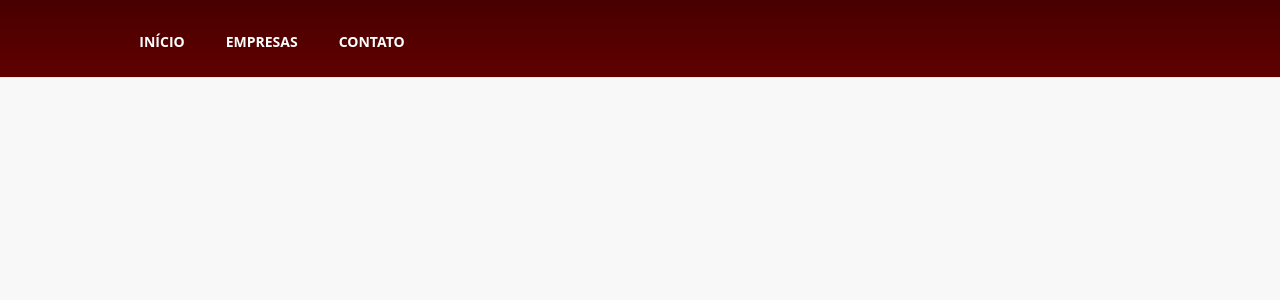
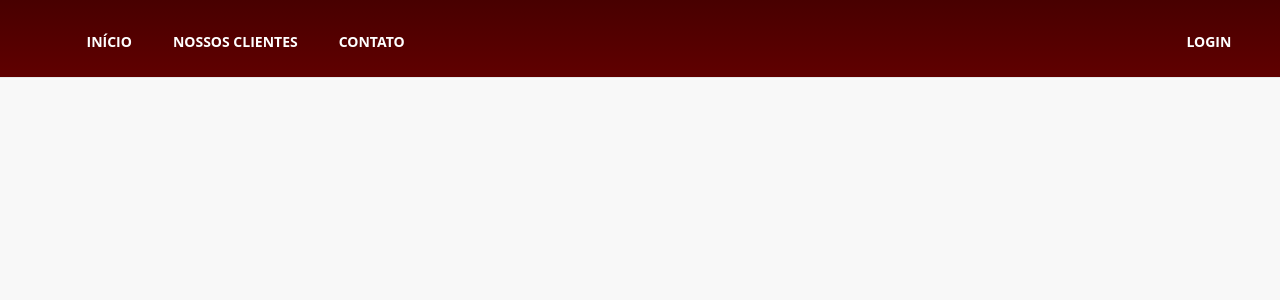
Before and after one commit to Leeaandrob/disk-delivery, a Django app: page / in a window 1280 px wide. Shown: the top 300 px of the page. Run offline with Django 3.2, Linux system fonts and the light colour scheme; some libraries are stand-ins or nearby versions.

Commit message:
tela inicial do site e home do sistema

```diff
--- a/diskdelivery/core/templates/home.html
+++ b/diskdelivery/core/templates/home.html
@@ -1,33 +1,7 @@
-<html>
-<head>
-	<meta http-equiv="content-type" content="text/html; charset=UTF-8">
-	<meta charset="utf-8">
-	<link href="{{STATIC_URL}}css/bootstrap.css" rel="stylesheet">
-	<link href="{{STATIC_URL}}css/style.css" rel="stylesheet">
-	<link href="{{STATIC_URL}}css/topo.css" rel="stylesheet">
-</head>
+{% extends 'base.html' %}
+{%block content%}
 
-<body class="front scroll-spy">
-	<header class="header fixed clearfix">
-		<div class="col-md-4">
-			<nav class="navbar navbar-default" role="navigation">
-				<div class="collapse navbar-collapse  scrollspy smooth-scroll" id="navbar-collapse-1">
-					<ul class="nav navbar-nav navbar-right">
-						<li class="active">
-							<a href="#home" class="link-menu">INÍCIO</a>
-						</li>
-						<li>
-							<a href="#sobre" class="link-menu">EMPRESAS</a>
-						</li>
-						<li>
-							<a href="#contato" class="link-menu" data-toggle="dropdown">CONTATO</a>
-						</li>
-					</ul>
-				</div>
-			</nav>
-		</div>
-	</header>
-	<footer id="footer">
-	</footer>
-</body>
-</html>
+oi
+
+
+{%endblock%}
--- /dev/null
+++ b/diskdelivery/core/templates/inicio_site.html
@@ -0,0 +1,46 @@
+<html>
+<head>
+	<meta http-equiv="content-type" content="text/html; charset=UTF-8">
+	<meta charset="utf-8">
+	<link href="{{STATIC_URL}}css/bootstrap.css" rel="stylesheet">
+	<link href="{{STATIC_URL}}css/style.css" rel="stylesheet">
+	<link href="{{STATIC_URL}}css/topo.css" rel="stylesheet">
+</head>
+
+<body class="front scroll-spy">
+	<header class="header fixed clearfix">
+		<div class="col-md-4">
+			<nav class="navbar navbar-default" role="navigation">
+				<div class="collapse navbar-collapse  scrollspy smooth-scroll" id="navbar-collapse-1">
+					<ul class="nav navbar-nav navbar-right">
+						<li class="active">
+							<a href="#home" class="link-menu">INÍCIO</a>
+						</li>
+						<li>
+							<a href="#sobre" class="link-menu">NOSSOS CLIENTES</a>
+						</li>
+						<li>
+							<a href="#contato" class="link-menu" data-toggle="dropdown">CONTATO</a>
+						</li>
+					</ul>
+				</div>
+			</nav>
+		</div>
+
+
+		<div class="col-md-1 login">
+			<nav class="navbar navbar-default" role="navigation">
+				<ul class="nav navbar-nav navbar-right">
+					<li class="active">
+						<a href="/login/" class="link-menu">login</a>
+					</li>
+				</ul>
+			</nav>
+		</div>
+
+
+	</header>
+	<footer id="footer">
+	</footer>
+</body>
+</html>
--- a/diskdelivery/core/views.py
+++ b/diskdelivery/core/views.py
@@ -14,8 +14,15 @@ from django.contrib.auth.decorators import user_passes_test,login_required
 from django.contrib.auth.models import Group,User
 
 
+def inicio_site(request):
+	'''
+		@inicio_site: View para renderizar a página inicial do site
+	'''
+	return render(request,"inicio_site.html")
+
+@login_required
 def home(request):
 	'''
-		@home: View para renderizar a página inicial do site
+		@home: View para acesso da interface adminsitrativa
 	'''
 	return render(request,"home.html")
--- a/diskdelivery/settings.py
+++ b/diskdelivery/settings.py
@@ -108,4 +108,4 @@ TEMPLATE_LOADERS = (
 
 LOGIN_URL = "/login/"
 LOGOUT_URL = "/logout"
-LOGIN_REDIRECT_URL = "/"
+LOGIN_REDIRECT_URL = "/home/"
--- a/diskdelivery/urls.py
+++ b/diskdelivery/urls.py
@@ -7,5 +7,9 @@ urlpatterns = patterns('',
     # url(r'^blog/', include('blog.urls')),
 
     url(r'^admin/', include(admin.site.urls)),
-    url(r'^$', 'diskdelivery.core.views.home', name='home'),
+    url(r'login/','django.contrib.auth.views.login',{"template_name":"login.html"},name='login'),
+    url(r'logout/','django.contrib.auth.views.logout_then_login',{'login_url': '/'},name='logout'),
+
+    url(r'^$', 'diskdelivery.core.views.inicio_site', name='inicio_site'),
+    url(r'^home/$', 'diskdelivery.core.views.home', name='home'),
 )
```
Also changed, not shown: diskdelivery/core/templates/base.html (added, +50 -0 lines), diskdelivery/core/templates/login.html (added, +24 -0 lines).
